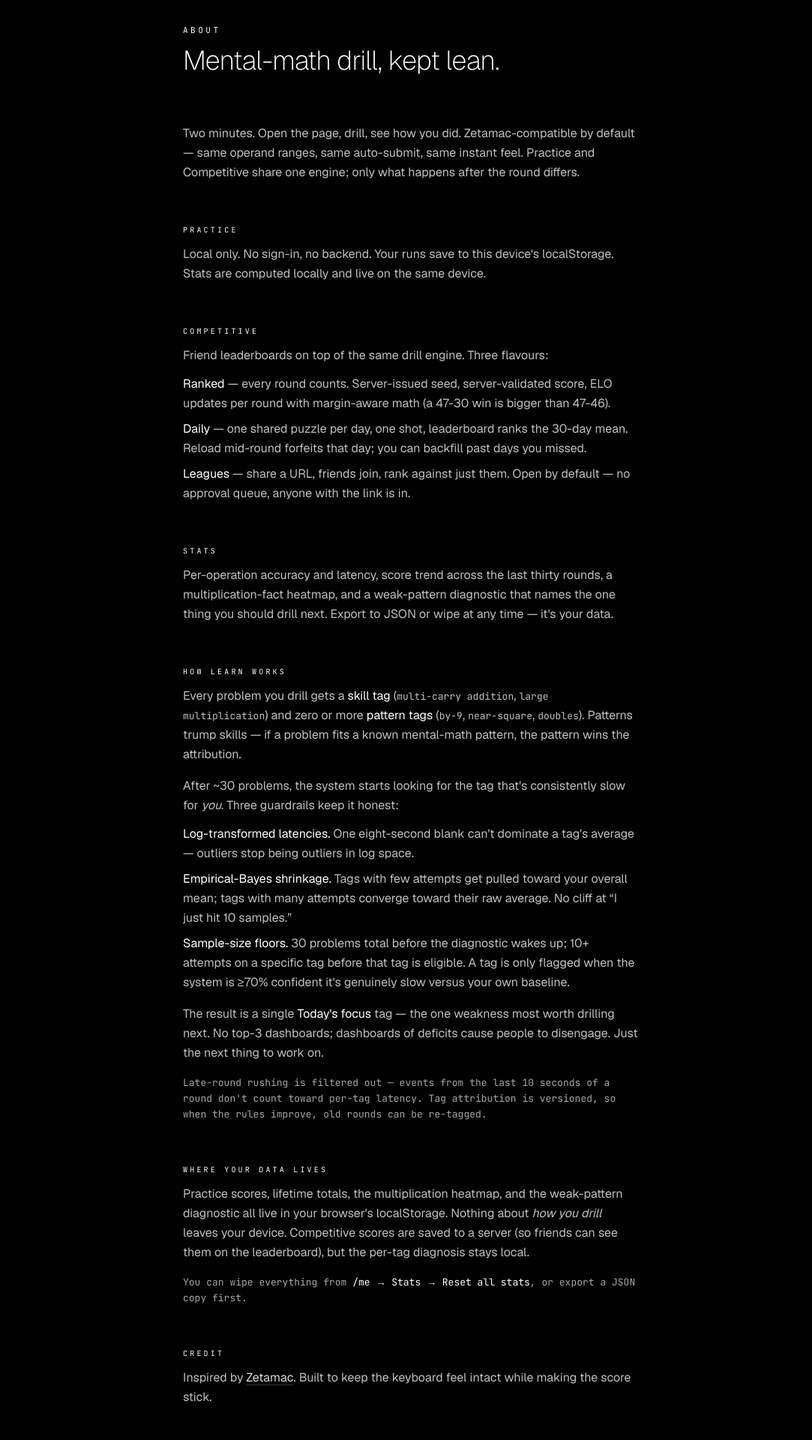
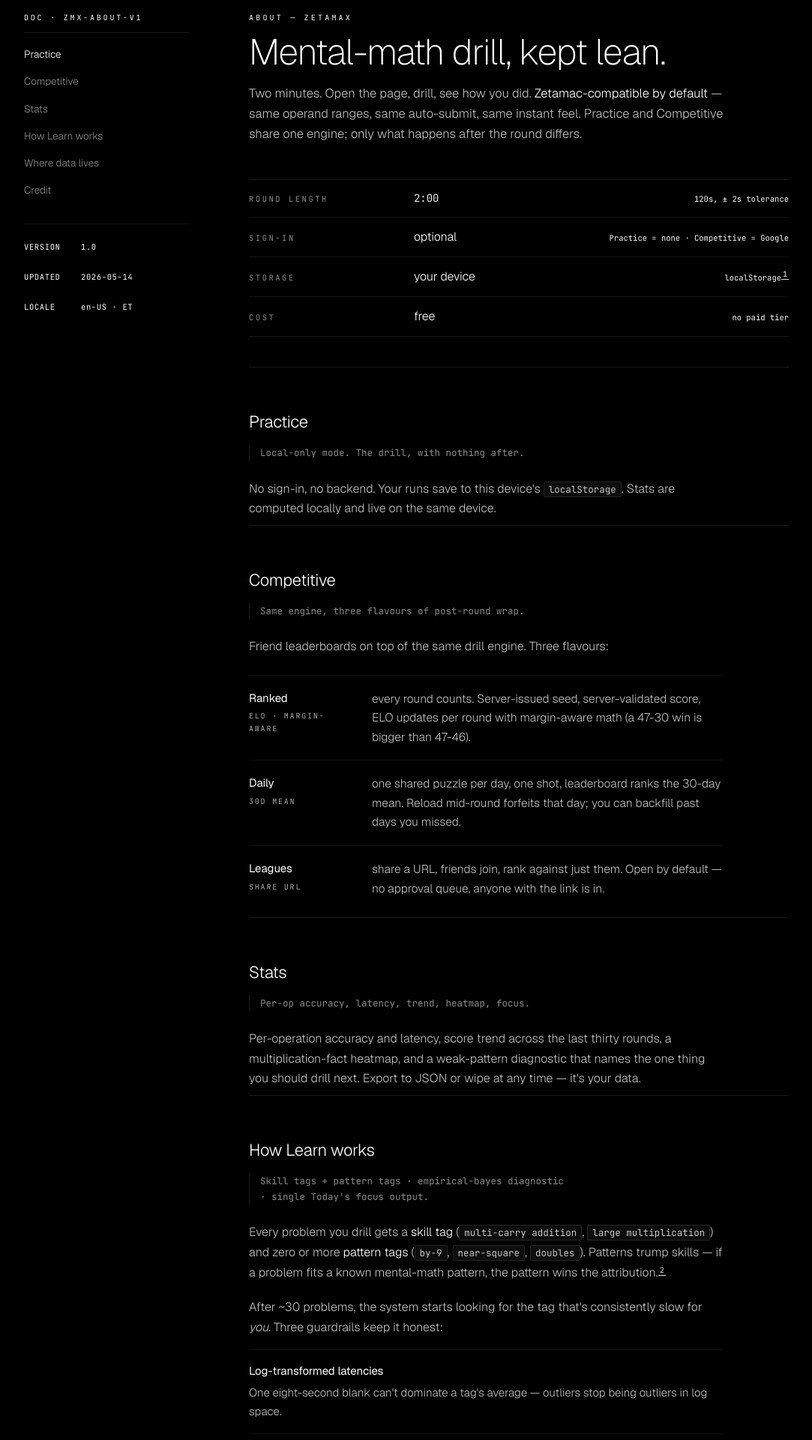
Before and after one commit to Smokeybear10/301.GAME.zetamax, a Next.js app: page /about in a window 1280 px wide. Shown: the part 80-2000 px from the top of the page at 75% size, without its empty margins (92-1175 px from the left). Built offline with nearby package versions, Linux system fonts and the light colour scheme; no server answers.

Commit message:
redesign about page as spec sheet

```diff
--- a/app/about/page.tsx
+++ b/app/about/page.tsx
@@ -1,136 +1,171 @@
 import Link from "next/link";
 import { ZpButton } from "@/components/ui/zp-button";
+import { TocRail } from "./toc-rail";
 
 export const metadata = {
   title: "About — Zetamax",
 };
 
+const toc = [
+  { id: "practice", label: "Practice" },
+  { id: "competitive", label: "Competitive" },
+  { id: "stats", label: "Stats" },
+  { id: "learn", label: "How Learn works" },
+  { id: "data", label: "Where data lives" },
+  { id: "credit", label: "Credit" },
+];
+
 export default function AboutPage() {
   return (
     <main className="min-h-screen bg-black text-white antialiased">
-      <ZpButton asChild variant="chip" className="absolute top-6 left-6">
+      <ZpButton asChild variant="chip" className="absolute top-6 left-6 z-10">
         <Link href="/" aria-label="Back to home">← menu</Link>
       </ZpButton>
 
-      <div className="max-w-2xl mx-auto px-6 sm:px-8 py-20 sm:py-28">
-        <header className="mb-12 sm:mb-16">
-          <p className="font-mono text-[11px] tracking-[0.32em] uppercase text-white/42 mb-3">
-            About
+      <div className="max-w-[1160px] mx-auto px-6 sm:px-10 lg:px-16 py-20 lg:py-24 grid grid-cols-1 lg:grid-cols-[220px_minmax(0,720px)] gap-10 lg:gap-20 items-start">
+
+        <TocRail items={toc} />
+
+        <article>
+          {/* Doc head */}
+          <header className="mb-12">
+            <p className="font-mono text-[10px] tracking-[0.32em] uppercase text-white/42 mb-3.5">
+              About — Zetamax
             </p>
-          <h1 className="font-extralight text-3xl sm:text-4xl tracking-[-0.02em] leading-tight">
+            <h1 className="font-extralight text-3xl sm:text-4xl md:text-5xl tracking-[-0.025em] leading-[1.05] max-w-[22ch] mb-[18px]">
               Mental-math drill, kept lean.
             </h1>
+            <p className="text-white/75 text-base sm:text-[16.5px] leading-relaxed max-w-[60ch] font-light">
+              Two minutes. Open the page, drill, see how you did.{" "}
+              <span className="text-white">Zetamac-compatible by default</span>{" "}
+              — same operand ranges, same auto-submit, same instant feel.
+              Practice and Competitive share one engine; only what happens
+              after the round differs.
+            </p>
           </header>
 
-        <div className="space-y-12 sm:space-y-14">
-          <p className="text-white/75 leading-relaxed">
-            Two minutes. Open the page, drill, see how you did. Zetamac-compatible by
-            default — same operand ranges, same auto-submit, same instant feel. Practice
-            and Competitive share one engine; only what happens after the round differs.
-          </p>
+          {/* Spec strip */}
+          <section
+            aria-label="Specification"
+            className="my-10 border-y border-white/10"
+          >
+            <SpecRow k="Round length" v="2:00" note="120s, ± 2s tolerance" mono />
+            <SpecRow k="Sign-in" v="optional" note="Practice = none · Competitive = Google" />
+            <SpecRow k="Storage" v="your device" note={<span>localStorage<FnRef n={1} /></span>} />
+            <SpecRow k="Cost" v="free" note="no paid tier" last />
+          </section>
 
-          <Section label="Practice">
+          {/* Sections */}
+          <Section id="practice" title="Practice" abstract="Local-only mode. The drill, with nothing after.">
             <p>
-              Local only. No sign-in, no backend. Your runs save to this device&apos;s
-              localStorage. Stats are computed locally and live on the same device.
+              No sign-in, no backend. Your runs save to this device&apos;s{" "}
+              <Tag>localStorage</Tag>. Stats are computed locally and live on
+              the same device.
             </p>
           </Section>
 
-          <Section label="Competitive">
-            <p>
-              Friend leaderboards on top of the same drill engine. Three flavours:
-            </p>
-            <ul className="mt-3 space-y-2 list-none">
-              <li>
-                <span className="text-white">Ranked</span> — every round counts.
-                Server-issued seed, server-validated score, ELO updates per round
-                with margin-aware math (a 47-30 win is bigger than 47-46).
-              </li>
-              <li>
-                <span className="text-white">Daily</span> — one shared puzzle per
-                day, one shot, leaderboard ranks the 30-day mean. Reload mid-round
-                forfeits that day; you can backfill past days you missed.
-              </li>
-              <li>
-                <span className="text-white">Leagues</span> — share a URL, friends
-                join, rank against just them. Open by default — no approval queue,
-                anyone with the link is in.
-              </li>
-            </ul>
+          <Section
+            id="competitive"
+            title="Competitive"
+            abstract="Same engine, three flavours of post-round wrap."
+          >
+            <p>Friend leaderboards on top of the same drill engine. Three flavours:</p>
+
+            <dl className="mt-6 border-t border-white/[0.07]">
+              <Flavour name="Ranked" badge="elo · margin-aware">
+                every round counts. Server-issued seed, server-validated
+                score, ELO updates per round with margin-aware math (a 47-30
+                win is bigger than 47-46).
+              </Flavour>
+              <Flavour name="Daily" badge="30d mean">
+                one shared puzzle per day, one shot, leaderboard ranks the
+                30-day mean. Reload mid-round forfeits that day; you can
+                backfill past days you missed.
+              </Flavour>
+              <Flavour name="Leagues" badge="share url" last>
+                share a URL, friends join, rank against just them. Open by
+                default — no approval queue, anyone with the link is in.
+              </Flavour>
+            </dl>
           </Section>
 
-          <Section label="Stats">
+          <Section id="stats" title="Stats" abstract="Per-op accuracy, latency, trend, heatmap, focus.">
             <p>
-              Per-operation accuracy and latency, score trend across the last thirty
-              rounds, a multiplication-fact heatmap, and a weak-pattern diagnostic
-              that names the one thing you should drill next. Export to JSON or wipe
-              at any time — it&apos;s your data.
+              Per-operation accuracy and latency, score trend across the last
+              thirty rounds, a multiplication-fact heatmap, and a weak-pattern
+              diagnostic that names the one thing you should drill next.
+              Export to JSON or wipe at any time — it&apos;s your data.
             </p>
           </Section>
 
-          <Section label="How Learn works">
+          <Section
+            id="learn"
+            title="How Learn works"
+            abstract="Skill tags + pattern tags · empirical-bayes diagnostic · single Today's focus output."
+          >
             <p>
-              Every problem you drill gets a <span className="text-white">skill tag</span>
-              {" "}(<span className="font-mono text-[13px]">multi-carry addition</span>,
-              {" "}<span className="font-mono text-[13px]">large multiplication</span>)
-              and zero or more <span className="text-white">pattern tags</span>
-              {" "}(<span className="font-mono text-[13px]">by-9</span>,
-              {" "}<span className="font-mono text-[13px]">near-square</span>,
-              {" "}<span className="font-mono text-[13px]">doubles</span>). Patterns
-              trump skills — if a problem fits a known mental-math pattern, the pattern
-              wins the attribution.
+              Every problem you drill gets a{" "}
+              <span className="text-white">skill tag</span>{" "}
+              (<Tag>multi-carry addition</Tag>, <Tag>large multiplication</Tag>)
+              and zero or more <span className="text-white">pattern tags</span>{" "}
+              (<Tag>by-9</Tag>, <Tag>near-square</Tag>, <Tag>doubles</Tag>).
+              Patterns trump skills — if a problem fits a known mental-math
+              pattern, the pattern wins the attribution.<FnRef n={2} />
             </p>
-            <p className="mt-4">
-              After ~30 problems, the system starts looking for the tag that&apos;s
-              consistently slow for <em>you</em>. Three guardrails keep it honest:
+            <p className="mt-5">
+              After ~30 problems, the system starts looking for the tag
+              that&apos;s consistently slow for <em>you</em>. Three
+              guardrails keep it honest:
             </p>
-            <ul className="mt-3 space-y-2 list-none">
-              <li>
-                <span className="text-white">Log-transformed latencies.</span> One
-                eight-second blank can&apos;t dominate a tag&apos;s average — outliers
-                stop being outliers in log space.
-              </li>
-              <li>
-                <span className="text-white">Empirical-Bayes shrinkage.</span> Tags with
-                few attempts get pulled toward your overall mean; tags with many
-                attempts converge toward their raw average. No cliff at &ldquo;I just
-                hit 10 samples.&rdquo;
-              </li>
-              <li>
-                <span className="text-white">Sample-size floors.</span> 30 problems
-                total before the diagnostic wakes up; 10+ attempts on a specific tag
-                before that tag is eligible. A tag is only flagged when the system is
-                ≥70% confident it&apos;s genuinely slow versus your own baseline.
-              </li>
-            </ul>
-            <p className="mt-4">
-              The result is a single <span className="text-white">Today&apos;s focus</span>
-              {" "}tag — the one weakness most worth drilling next. No top-3 dashboards;
-              dashboards of deficits cause people to disengage. Just the next thing
-              to work on.
-            </p>
-            <p className="mt-4 font-mono text-[13px] text-white/65">
-              Late-round rushing is filtered out — events from the last 10 seconds of
-              a round don&apos;t count toward per-tag latency. Tag attribution is
-              versioned, so when the rules improve, old rounds can be re-tagged.
+
+            <div className="mt-4 border-t border-white/[0.07]">
+              <Guard name="Log-transformed latencies">
+                One eight-second blank can&apos;t dominate a tag&apos;s
+                average — outliers stop being outliers in log space.
+              </Guard>
+              <Guard name="Empirical-Bayes shrinkage">
+                Tags with few attempts get pulled toward your overall mean;
+                tags with many attempts converge toward their raw average.
+                No cliff at &ldquo;I just hit 10 samples.&rdquo;
+              </Guard>
+              <Guard name="Sample-size floors" last>
+                30 problems total before the diagnostic wakes up; 10+
+                attempts on a specific tag before that tag is eligible. A
+                tag is only flagged when the system is ≥70% confident
+                it&apos;s genuinely slow versus your own baseline.
+              </Guard>
+            </div>
+
+            <p className="mt-6">
+              The result is a single{" "}
+              <span className="text-white">Today&apos;s focus</span> tag —
+              the one weakness most worth drilling next. No top-3 dashboards;
+              dashboards of deficits cause people to disengage. Just the next
+              thing to work on.<FnRef n={3} />
             </p>
           </Section>
 
-          <Section label="Where your data lives">
+          <Section
+            id="data"
+            title="Where your data lives"
+            abstract="Local stays local. Competitive scores go to the server."
+          >
             <p>
-              Practice scores, lifetime totals, the multiplication heatmap, and the
-              weak-pattern diagnostic all live in your browser&apos;s localStorage.
-              Nothing about <em>how you drill</em> leaves your device. Competitive
-              scores are saved to a server (so friends can see them on the
-              leaderboard), but the per-tag diagnosis stays local.
+              Practice scores, lifetime totals, the multiplication heatmap,
+              and the weak-pattern diagnostic all live in your browser&apos;s{" "}
+              <Tag>localStorage</Tag>. Nothing about <em>how you drill</em>{" "}
+              leaves your device. Competitive scores are saved to a server
+              (so friends can see them on the leaderboard), but the per-tag
+              diagnosis stays local.
             </p>
-            <p className="mt-4 font-mono text-[13px] text-white/65">
-              You can wipe everything from <span className="text-white">/me → Stats →
-              Reset all stats</span>, or export a JSON copy first.
+            <p className="mt-5 font-mono text-[12.5px] text-white/55 leading-relaxed">
+              Wipe everything from{" "}
+              <span className="text-white">/me → Stats → Reset all stats</span>,
+              or export a JSON copy first.
             </p>
           </Section>
 
-          <Section label="Credit">
+          <Section id="credit" title="Credit">
             <p>
               Inspired by{" "}
               <a
@@ -141,40 +176,215 @@ export default function AboutPage() {
               >
                 Zetamac
               </a>
-              . Built to keep the keyboard feel intact while making the score stick.
+              . Built to keep the keyboard feel intact while making the score
+              stick.
             </p>
           </Section>
-        </div>
 
-        <footer className="mt-16 sm:mt-20 pt-8 border-t border-white/10 flex items-center justify-between">
+          {/* Footnotes */}
+          <section
+            id="notes"
+            className="mt-[72px] pt-6 border-t border-white/10"
+            aria-label="Notes"
+          >
+            <p className="font-mono text-[10px] tracking-[0.32em] uppercase text-white/42 mb-3.5">
+              Notes
+            </p>
+            <ol className="space-y-2">
+              <Footnote n={1}>
+                Web Storage API · domain-scoped, persists across reloads,
+                browser-imposed ~5 MB cap.
+              </Footnote>
+              <Footnote n={2}>
+                Attribution is versioned. When the tagging rules improve,
+                prior rounds can be re-tagged without losing scores.
+              </Footnote>
+              <Footnote n={3}>
+                Late-round rushing is filtered — events from the last 10
+                seconds of a round don&apos;t count toward per-tag latency.
+              </Footnote>
+            </ol>
+          </section>
+
+          {/* Footer — existing pattern preserved (sequence numerals on nav cards are OK) */}
+          <footer className="mt-14 sm:mt-16 pt-8 border-t border-white/10 flex items-end justify-between gap-8">
             <Link
               href="/practice"
-            className="font-extralight text-lg tracking-[-0.01em] pb-1 border-b border-white/10 hover:border-white transition-colors"
+              className="group inline-block py-2"
+              aria-label="Go to practice"
             >
+              <div className="font-mono text-[11px] tracking-[0.1em] text-white/42 mb-1">01</div>
+              <div className="font-extralight text-3xl tracking-[-0.02em] leading-none pb-1.5 border-b border-white/10 transition-colors group-hover:border-white">
                 Drill →
+              </div>
             </Link>
-          <p className="font-mono text-[10px] tracking-[0.32em] uppercase text-white/30">
-            v1
-          </p>
+            <Link
+              href="/competitive"
+              className="group inline-block py-2 text-right"
+              aria-label="Go to competitive"
+            >
+              <div className="font-mono text-[11px] tracking-[0.1em] text-white/42 mb-1">02</div>
+              <div className="font-extralight text-3xl tracking-[-0.02em] leading-none pb-1.5 border-b border-white/10 transition-colors group-hover:border-white">
+                Compete →
+              </div>
+            </Link>
           </footer>
+        </article>
       </div>
     </main>
   );
 }
 
 function Section({
-  label,
+  id,
+  title,
+  abstract,
   children,
 }: {
-  label: string;
+  id: string;
+  title: string;
+  abstract?: string;
   children: React.ReactNode;
 }) {
   return (
-    <section>
-      <h2 className="font-mono text-[10px] tracking-[0.32em] uppercase text-white/42 mb-3">
-        {label}
+    <section id={id} className="pt-14 mt-2 border-t border-white/10">
+      <h2 className="font-light text-[22px] tracking-[-0.012em] text-white">
+        {title}
       </h2>
-      <div className="text-white/75 leading-relaxed">{children}</div>
+      {abstract && (
+        <p className="mt-3.5 mb-6 pl-3.5 border-l border-white/10 font-mono text-[12.5px] leading-[1.7] text-white/55 max-w-[56ch]">
+          {abstract}
+        </p>
+      )}
+      <div className="text-white/75 font-light leading-[1.66] text-base max-w-[60ch]">
+        {children}
+      </div>
     </section>
   );
 }
+
+function SpecRow({
+  k,
+  v,
+  note,
+  mono,
+  last,
+}: {
+  k: string;
+  v: string;
+  note: React.ReactNode;
+  mono?: boolean;
+  last?: boolean;
+}) {
+  return (
+    <div
+      className={
+        "grid grid-cols-[140px_1fr_auto] sm:grid-cols-[200px_1fr_auto] items-baseline gap-5 py-3.5 " +
+        (last ? "" : "border-b border-white/[0.07]")
+      }
+    >
+      <span className="font-mono text-[10.5px] tracking-[0.24em] uppercase text-white/55">
+        {k}
+      </span>
+      <span
+        className={
+          "text-white font-light tracking-[-0.005em] " +
+          (mono ? "font-mono text-[14px]" : "text-base")
+        }
+      >
+        {v}
+      </span>
+      <span className="font-mono text-[10.5px] text-white/42 text-right">
+        {note}
+      </span>
+    </div>
+  );
+}
+
+function Flavour({
+  name,
+  badge,
+  children,
+  last,
+}: {
+  name: string;
+  badge: string;
+  children: React.ReactNode;
+  last?: boolean;
+}) {
+  return (
+    <div
+      className={
+        "grid sm:grid-cols-[140px_1fr] gap-2 sm:gap-6 py-[18px] " +
+        (last ? "" : "border-b border-white/[0.07]")
+      }
+    >
+      <dt>
+        <span className="text-white font-normal text-[15px] tracking-[-0.005em] block">
+          {name}
+        </span>
+        <span className="block font-mono text-[10px] tracking-[0.18em] uppercase text-white/42 mt-1">
+          {badge}
+        </span>
+      </dt>
+      <dd className="text-white/75 font-light text-[15.5px] leading-[1.65]">
+        {children}
+      </dd>
+    </div>
+  );
+}
+
+function Guard({
+  name,
+  children,
+  last,
+}: {
+  name: string;
+  children: React.ReactNode;
+  last?: boolean;
+}) {
+  return (
+    <div className={"py-4 " + (last ? "" : "border-b border-white/[0.07]")}>
+      <div className="text-white font-normal text-[15px] tracking-[-0.005em] mb-1">
+        {name}
+      </div>
+      <div className="text-white/75 font-light text-[15px] leading-[1.65]">
+        {children}
+      </div>
+    </div>
+  );
+}
+
+function Tag({ children }: { children: React.ReactNode }) {
+  return (
+    <span className="font-mono text-[12.5px] text-white/85 px-1.5 py-px bg-white/[0.05] border border-white/10 rounded-[2px]">
+      {children}
+    </span>
+  );
+}
+
+function FnRef({ n }: { n: number }) {
+  return (
+    <sup className="font-mono text-[10px] text-white">
+      <a
+        href={`#fn-${n}`}
+        className="border-b border-white/28 pl-[2px] pr-[2px]"
+        aria-label={`Footnote ${n}`}
+      >
+        {n}
+      </a>
+    </sup>
+  );
+}
+
+function Footnote({ n, children }: { n: number; children: React.ReactNode }) {
+  return (
+    <li
+      id={`fn-${n}`}
+      className="grid grid-cols-[28px_1fr] gap-3 font-mono text-[12.5px] leading-[1.66] text-white/55"
+    >
+      <span className="text-white">[{n}]</span>
+      <span>{children}</span>
+    </li>
+  );
+}
--- /dev/null
+++ b/app/about/toc-rail.tsx
@@ -0,0 +1,56 @@
+"use client";
+
+import { useEffect, useState } from "react";
+
+type Item = { id: string; label: string };
+
+export function TocRail({ items }: { items: Item[] }) {
+  const [active, setActive] = useState(items[0]?.id);
+
+  useEffect(() => {
+    const nodes = items
+      .map((i) => document.getElementById(i.id))
+      .filter((n): n is HTMLElement => Boolean(n));
+
+    const onScroll = () => {
+      const y = window.scrollY + 140;
+      let current = nodes[0]?.id ?? items[0]?.id;
+      for (const n of nodes) if (n.offsetTop <= y) current = n.id;
+      setActive(current);
+    };
+
+    onScroll();
+    window.addEventListener("scroll", onScroll, { passive: true });
+    return () => window.removeEventListener("scroll", onScroll);
+  }, [items]);
+
+  return (
+    <aside className="sticky top-20 self-start">
+      <div className="font-mono text-[10px] tracking-[0.28em] uppercase text-white/42 pb-3 mb-3 border-b border-white/10">
+        <span className="text-white">DOC</span> · zmx-about-v1
+      </div>
+      <ol className="space-y-1">
+        {items.map((i) => (
+          <li key={i.id}>
+            <a
+              href={`#${i.id}`}
+              className={
+                "block text-[13.5px] py-1.5 font-light transition-colors " +
+                (active === i.id ? "text-white" : "text-white/55 hover:text-white")
+              }
+            >
+              {i.label}
+            </a>
+          </li>
+        ))}
+      </ol>
+      <dl className="mt-7 pt-4 border-t border-white/[0.07] font-mono text-[10.5px] leading-7 tracking-[0.06em] text-white/42">
+        <div className="grid grid-cols-[64px_1fr] gap-3">
+          <dt>VERSION</dt><dd className="text-white">1.0</dd>
+          <dt>UPDATED</dt><dd className="text-white">2026-05-14</dd>
+          <dt>LOCALE</dt><dd className="text-white">en-US · ET</dd>
+        </div>
+      </dl>
+    </aside>
+  );
+}
```
Also changed, not shown: 1 other file (tests, documents, lock files or other folders). Lines whose indentation alone changed are shown as unchanged.
